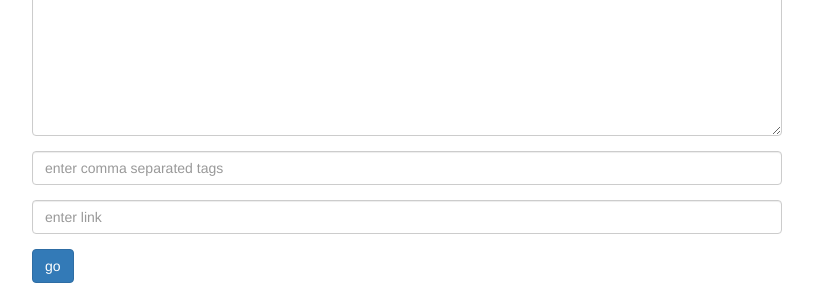
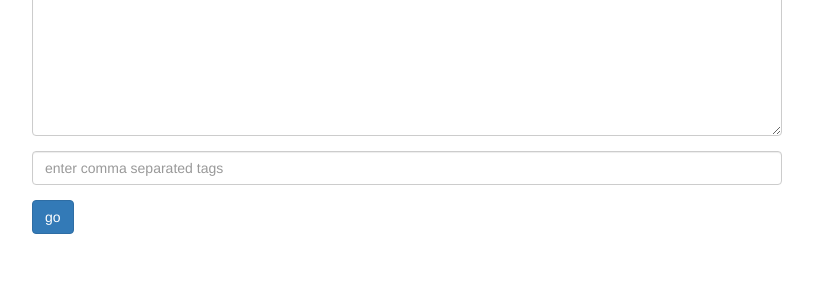
Before and after one commit to nmusaelian-rally/thingsdb, a Flask app: page /add in a window 1280 px wide. Shown: the part 997-1280 px from the top of the page, without its empty margins (38-851 px from the left). After the commit the page ends 1231 px from the top, so only its background shows below. Run offline with Flask 2, Linux system fonts and the light colour scheme; some libraries are stand-ins or nearby versions.

Commit message:
removed link input from add form

```diff
--- a/templates/add.html
+++ b/templates/add.html
@@ -24,9 +24,6 @@
                     <div class="form-group">
                         <input type="text" class="form-control" name="tags" id="inputTags" placeholder="enter comma separated tags">
                     </div>
-                    <div class="form-group">
-                        <input type="text" class="form-control" name="link" id="inputLink" placeholder="enter link">
-                    </div>
                     <div>
                         <button type="submit" class="btn btn-primary">go</button>
                     </div>
```
